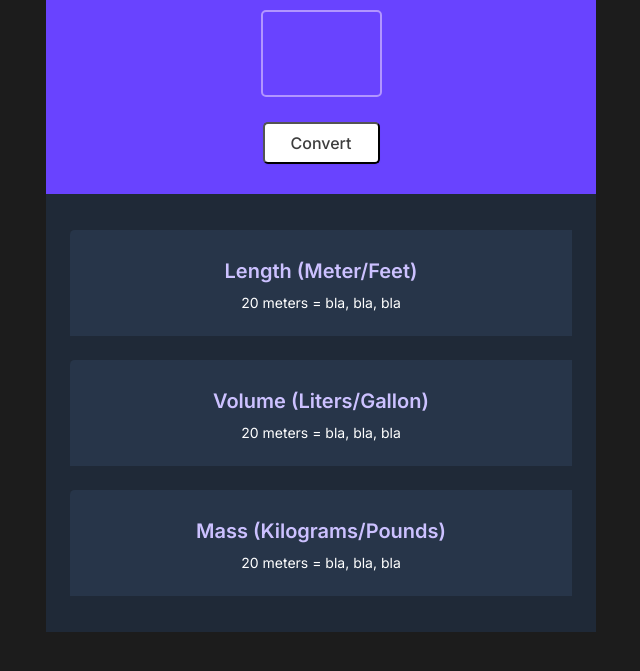
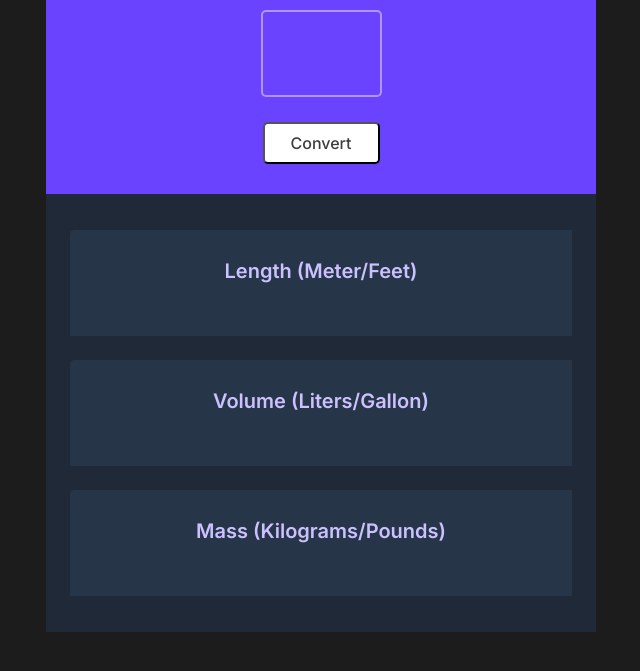
Before and after one commit to qserena/06-unit-converter, a plain HTML site: page index.html in a window 1280 px wide. Shown: the part 217-888 px from the top of the page, without its empty margins (319-959 px from the left). Drawn offline with nearby package versions, Linux system fonts and the light colour scheme.

Commit message:
Removed rubbish default texts

```diff
--- a/index.html
+++ b/index.html
@@ -24,15 +24,15 @@
 			<div id="converter-result-container">
 				<div class="converter-box" id="length-region">
 					<h2>Length (Meter/Feet)</h2>
-					<p id="length-results">20 meters = bla, bla, bla</p>
+					<p id="length-results"></p>
 				</div>
 				<div class="converter-box" id="volume-region">
 					<h2>Volume (Liters/Gallon)</h2>
-					<p id="volume-results">20 meters = bla, bla, bla</p>
+					<p id="volume-results"></p>
 				</div>
 				<div class="converter-box" id="mass-region">
 					<h2>Mass (Kilograms/Pounds)</h2>
-					<p id="mass-results">20 meters = bla, bla, bla</p>
+					<p id="mass-results"></p>
 				</div>
 			</div>
 		</div>
```
